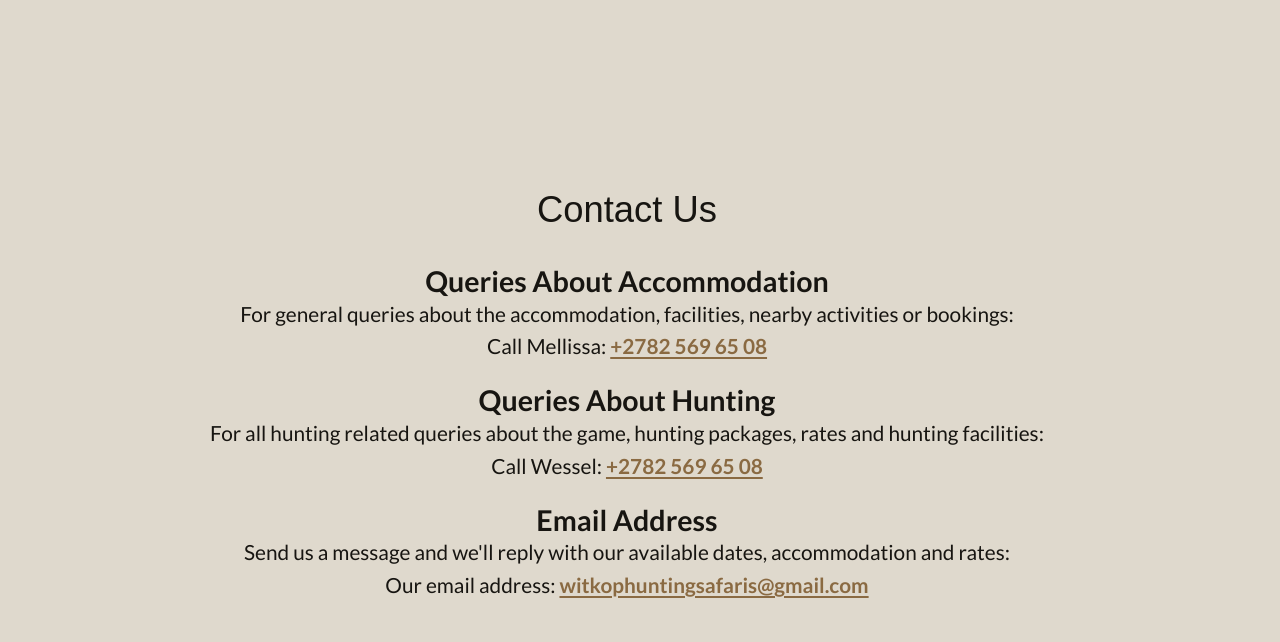
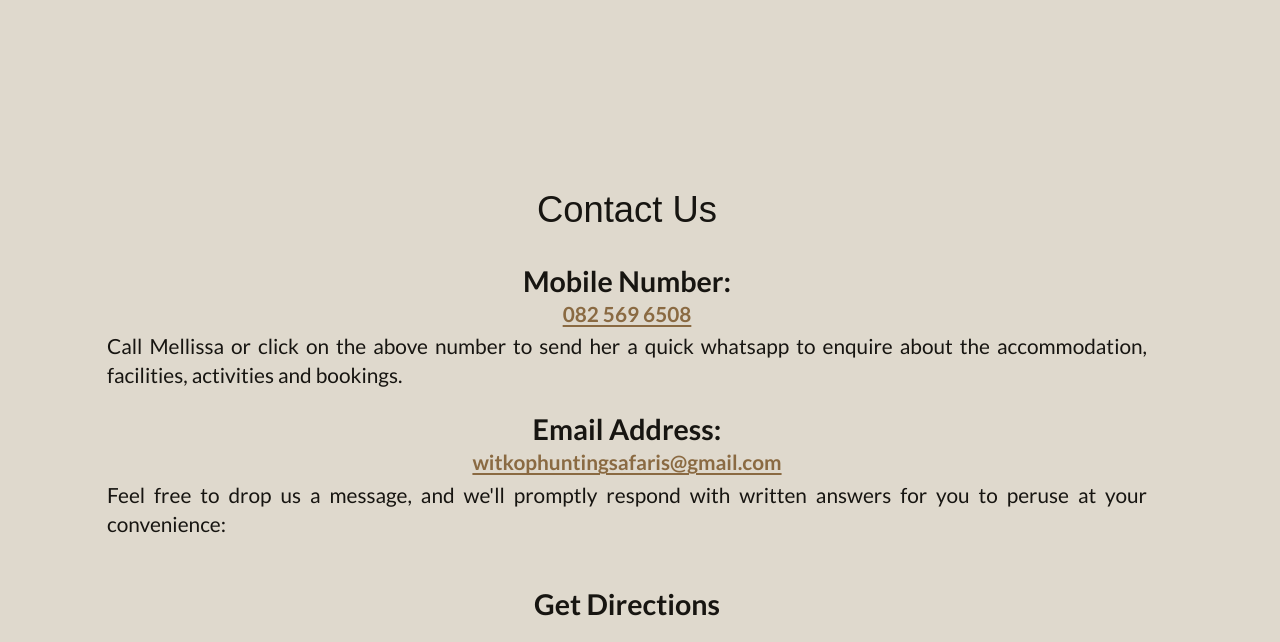
Before and after one commit to SVDwebtech/witkopGuestFarmWebsite048, a website: page index.html in a window 1280 px wide. Shown: the part 6919-7561 px from the top of the page. Drawn offline with Linux system fonts and the light colour scheme; grey boxes are pictures that could not be loaded; a web font is replaced by a local one.

Commit message:
change contact content in contact section

```diff
--- a/index.html
+++ b/index.html
@@ -454,19 +454,14 @@
                     <h2 class="sidebar__headingH2 headingH2 headingH2--sidebar">Contact Us</h2>
                     <address class="sidebar__contactAddressContainer">
                         <article class="sidebar__contactAddressItem">
-                            <h3 class="sidebar__headingH3 headingH3 headingH3--sidebar">Queries About Accommodation</h3>
-                            <p class="sidebar__paragraph paragraph paragraph--sidebar">For general queries about the accommodation, facilities, nearby activities or bookings:</p>
-                            <p class="sidebar__paragraph paragraph paragraph--sidebar">Call Mellissa: <a class="sidebar__contactContactNrLink" href="tel:+2782 569 6508">+2782 569 65 08</a></p>
+                            <h3 class="sidebar__headingH3 headingH3 headingH3--sidebar">Mobile Number:</h3>
+                            <p class="sidebar__paragraph paragraph paragraph--sidebar"><a class="sidebar__contactContactNrLink" href="https://api.whatsapp.com/send?phone=+27825696508&text=Hi.%20I%20would%20like%20to%20book%20a%20accommodation.%20Please%20contact%20me." target="_blank">082 569 6508</a></p>
+                            <p class="sidebar__paragraph paragraph paragraph--sidebar">Call Mellissa or click on the above number to send her a quick whatsapp to enquire about the accommodation, facilities, activities and bookings.</p>
                         </article>
                         <article class="sidebar__contactAddressItem">
-                            <h3 class="sidebar__headingH3 headingH3 headingH3--sidebar">Queries About Hunting</h3>
-                            <p class="sidebar__paragraph paragraph paragraph--sidebar">For all hunting related queries about the game, hunting packages, rates and hunting facilities:</p>
-                            <p class="sidebar__paragraph paragraph paragraph--sidebar">Call Wessel: <a class="sidebar__contactContactNrLink" href="tel:+2782 569 6508">+2782 569 65 08</a></p>
-                        </article>
-                        <article class="sidebar__contactAddressItem">
-                            <h3 class="sidebar__headingH3 headingH3 headingH3--sidebar">Email Address</h3>
-                            <p class="sidebar__paragraph paragraph paragraph--sidebar">Send us a message and we'll reply with our available dates, accommodation and rates:</p>
-                            <p class="sidebar__paragraph paragraph paragraph--sidebar">Our email address: <a class="sidebar__contactContactNrLink" href="mailto:witkophuntingsafaris@gmail.com">witkophuntingsafaris@gmail.com</a><br /></p>
+                            <h3 class="sidebar__headingH3 headingH3 headingH3--sidebar">Email Address:</h3>
+                            <p class="sidebar__paragraph paragraph paragraph--sidebar"><a class="sidebar__contactContactNrLink" href="mailto:witkophuntingsafaris@gmail.com">witkophuntingsafaris@gmail.com</a><br/></p>
+                            <p class="sidebar__paragraph paragraph paragraph--sidebar">Feel free to drop us a message, and we'll promptly respond with written answers for you to peruse at your convenience:</p>
                         </article>
                     </address>
                     <article class="sidebar__contactGoogleMapsContainer">
```
